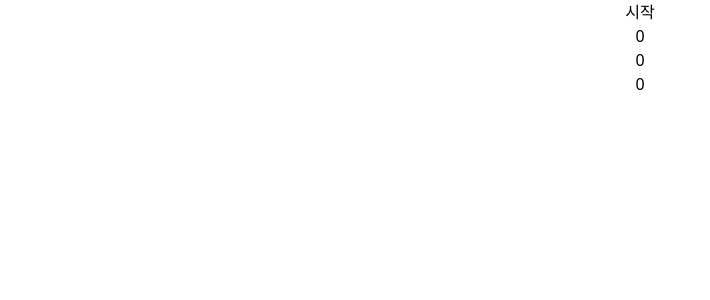
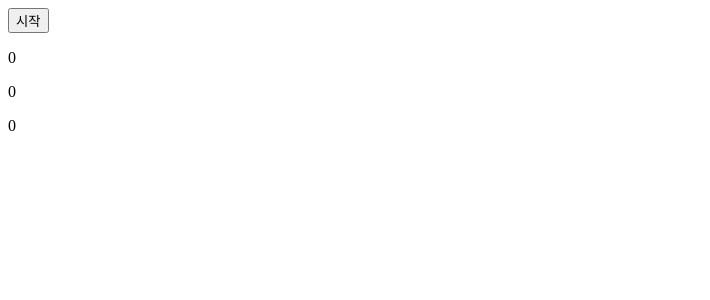
Before and after one commit to ShineTiger/7-squrt, a React (Create React App) app: page / in a window 1280 px wide. Shown: the top 300 px of the page, without its empty margins (0-710 px from the left). Built offline with nearby package versions, Linux system fonts and the light colour scheme.

Commit message:
:recycle: Refactor : 컴포넌트 분리

```diff
--- a/src/App.tsx
+++ b/src/App.tsx
@@ -1,5 +1,4 @@
 import { useState, useEffect } from "react";
-import "./App.css";
 import useInterval from "./hooks/useInterval";
 
 function App() {
@@ -10,12 +9,19 @@ function App() {
   const [squatTime, setSquatTime] = useState<number>(0);
 
   //준비타이머
+  const ReadyTimer = () => {
     useInterval(
       () => {
         setTimer(timer + 1);
       },
       isReady ? 1000 : null
     );
+    return (
+      <>
+        <p>{timer}</p>
+      </>
+    );
+  };
 
   //준비타이머 종료
   useEffect(() => {
@@ -26,12 +32,19 @@ function App() {
   }, [timer]);
 
   //초 카운터
+  const SecondCounter = () => {
     useInterval(
       () => {
         setSecond(second + 1);
       },
       isPlaying ? 1000 : null
     );
+    return (
+      <>
+        <p>{second}</p>
+      </>
+    );
+  };
 
   //스쿼트횟수 카운터
   useEffect(() => {
@@ -44,7 +57,6 @@ function App() {
 
   return (
     <div className="App">
-      <div>
       <button
         onClick={() => {
           setReady(!isReady);
@@ -52,8 +64,9 @@ function App() {
       >
         시작
       </button>
-        <p>{timer}</p>
-        <p>{second}</p>
+      <div>
+        <ReadyTimer />
+        <SecondCounter />
         <p>{squatTime}</p>
       </div>
     </div>
```
Lines whose indentation alone changed are shown as unchanged.
